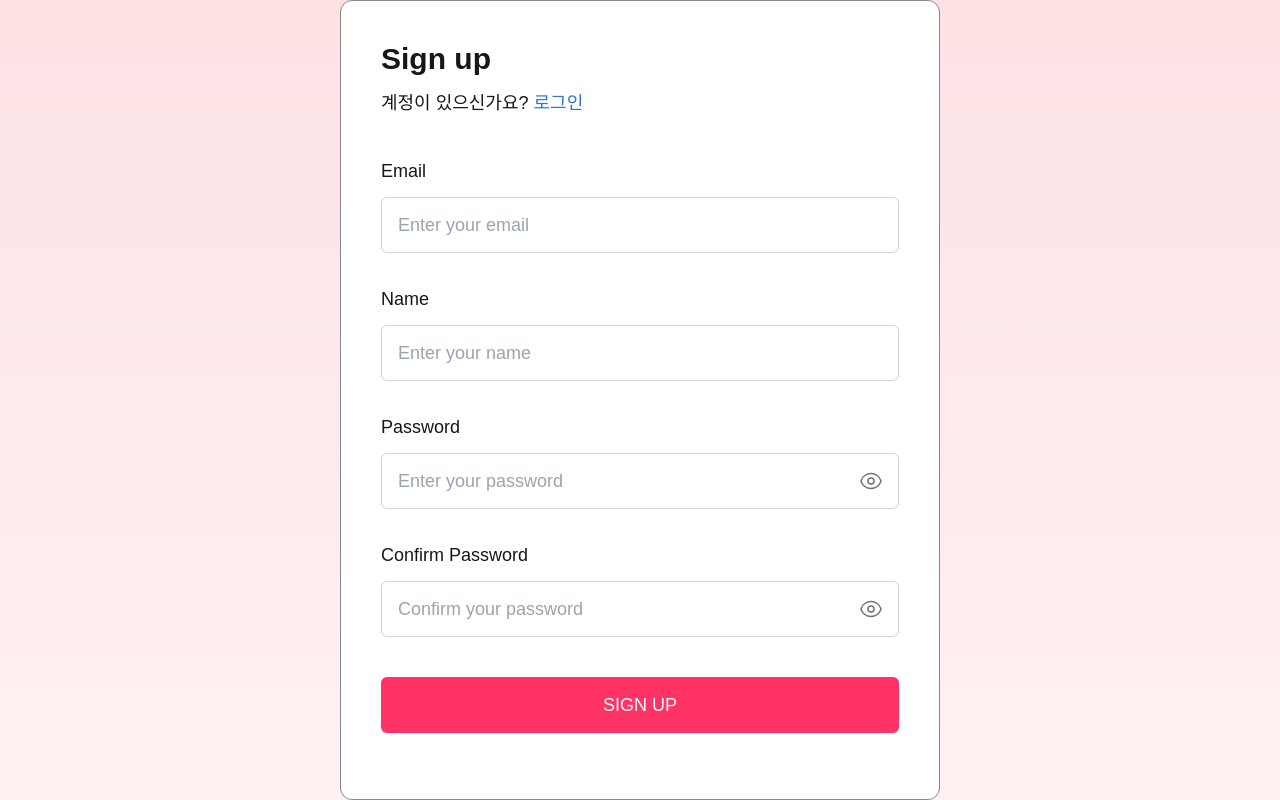
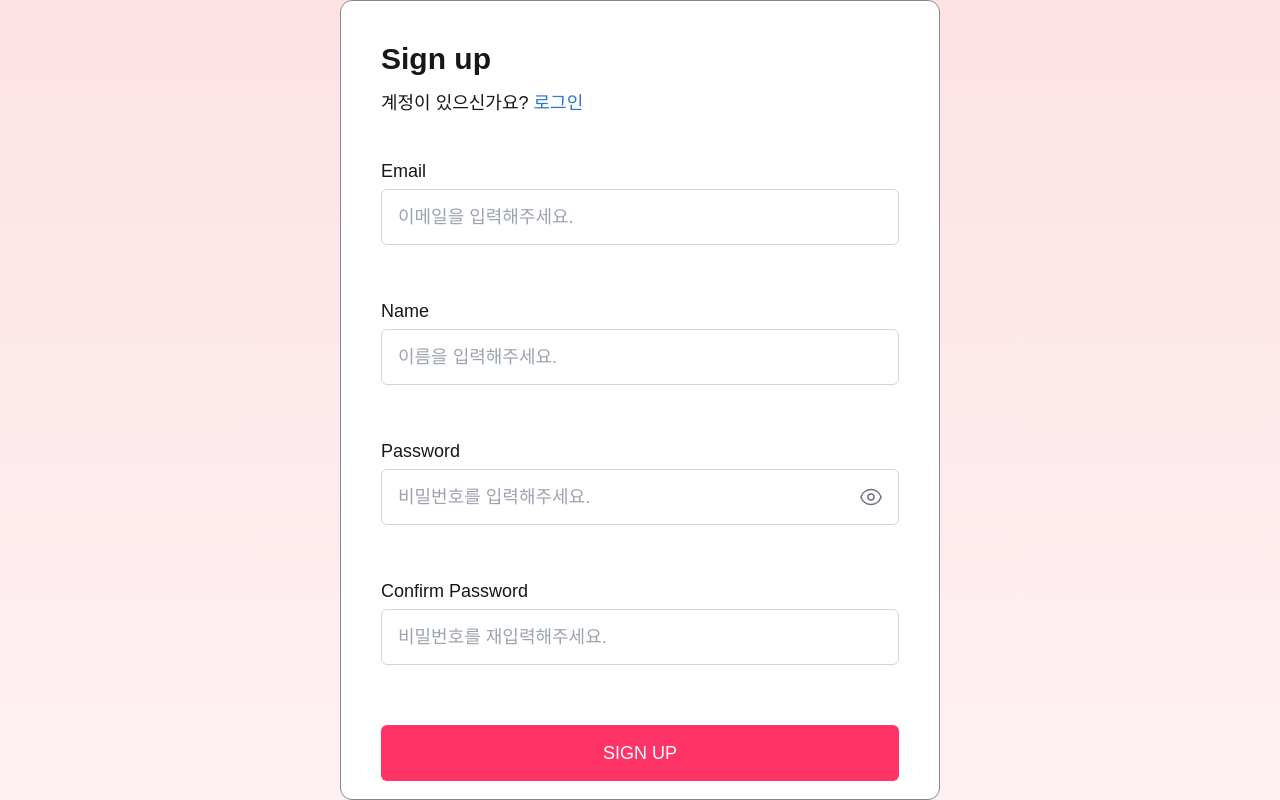
Before and after one commit to wf4-2/manitto, a Next.js app: page /signup in a window 1280 px wide. Built offline with nearby package versions, Linux system fonts and the light colour scheme.

Commit message:
✨ 로그인/회원가입 로직 구현

```diff
--- a/src/app/(auth)/actions.tsx
+++ b/src/app/(auth)/actions.tsx
@@ -3,29 +3,22 @@
 import { z } from 'zod';
 import { redirect } from 'next/navigation';
 
-// 유효성 검증 스키마
 const signupSchema = z
   .object({
-    email: z.string().email({ message: 'Invalid email address' }).trim(),
-    name: z.string().min(1, { message: 'Name is required' }).trim(),
+    email: z.string().email({ message: '이메일 형식이 올바르지 않습니다.' }).trim(),
+    name: z.string().min(1, { message: '이름은 필수입니다' }).trim(),
     password: z
       .string()
-      .min(8, { message: 'Password must be at least 8 characters' })
+      .min(8, { message: '비밀번호는 최소 8자 입니다.' })
       .trim(),
     confirmPassword: z.string().trim(),
   })
   .refine((data) => data.password === data.confirmPassword, {
-    message: 'Passwords do not match',
+    message: '비밀번호가 일치하지 않습니다.',
     path: ['confirmPassword'],
   });
 
-// 테스트용 사용자 저장소 (실제로는 데이터베이스 연동 필요)
-interface User {
-  email: string;
-  name: string;
-  password: string;
-}
-const users: User[] = [];
+const users: { email: string; name: string; password: string }[] = [];
 
 // 회원가입 함수
 export async function signup(formData: FormData): Promise<{
@@ -57,6 +50,30 @@ export async function signup(formData: FormData): Promise<{
   users.push({ email, name, password });
   console.log('User registered:', { email, name });
 
-  // 5. 성공 시 대시보드로 리다이렉트
+  // 5. 성공 시 리다이렉트
+  redirect('/login');
+}
+
+// 로그인 함수
+export async function login(formData: FormData): Promise<{
+  errors: Record<string, string[]>;
+} | void> {
+  // 1. 데이터 추출
+  const parsedData = Object.fromEntries(formData) as Record<string, string>;
+  const { email, password } = parsedData;
+
+  // 2. 사용자 확인 (테스트 저장소 사용)
+  const user = users.find(
+    (user) => user.email === email && user.password === password
+  );
+  if (!user) {
+    return {
+      errors: {
+        email: ['Invalid email or password'],
+      },
+    };
+  }
+
+  // 3. 성공 시 리다이렉트
   redirect('/lobby');
 }
--- a/src/app/page.tsx
+++ b/src/app/page.tsx
@@ -1,6 +1,7 @@
 "use client"
 
 import { motion } from "framer-motion"
+import Link from "next/link"
 
 export default function Page() {
   return (
@@ -27,7 +28,9 @@ export default function Page() {
             rotate: { duration: 5, repeat: Number.POSITIVE_INFINITY, ease: "easeInOut" },
           }}
         >
-          💌
+          <Link href="/login">
+            💌
+          </Link>
         </motion.div>
 
         {/* 서브타이틀 */}
--- a/src/components/LoginForm.tsx
+++ b/src/components/LoginForm.tsx
@@ -1,12 +1,29 @@
-"use client"
+"use client";
 
-import { useState } from "react"
+import { useState } from "react";
+import { login } from '../app/(auth)/actions';
 
 export default function LoginForm() {
-  const [showPassword, setShowPassword] = useState(false)
+  const [showPassword, setShowPassword] = useState(false);
+  const [errors, setErrors] = useState<Record<string, string[]>>({});
+
+  const handleSubmit = async (e: React.FormEvent<HTMLFormElement>) => {
+    e.preventDefault();
+    setErrors({}); // 기존 에러 초기화
+
+    const formData = new FormData(e.currentTarget);
+
+    const result = await login(formData);
+    if (result?.errors) {
+      setErrors(result.errors); // 서버에서 반환된 에러 설정
+    }
+  };
 
   return (
-    <div className="w-[600px] h-[800px] flex-shrink-0 rounded-[12px] border-[0.5px] border-[#878787] bg-white p-10 flex flex-col justify-between">
+    <form
+      onSubmit={handleSubmit}
+      className="w-[600px] h-[800px] flex-shrink-0 rounded-[12px] border-[0.5px] border-[#878787] bg-white p-10 flex flex-col justify-between"
+    >
       <div className="space-y-10">
         <div className="space-y-3">
           <h1 className="text-3xl font-semibold">Login</h1>
@@ -25,10 +42,14 @@ export default function LoginForm() {
             </label>
             <input
               id="email"
+              name="email"
               type="email"
-              placeholder="Enter your email"
+              placeholder="이메일을 입력해주세요."
               className="w-full h-14 px-4 py-2 text-lg border border-gray-300 rounded-md focus:outline-none focus:ring-2 focus:ring-[#2D76CE]"
             />
+            <p className="h-4 text-red-500 text-sm">
+              {errors.email?.[0] || ""}
+            </p>
           </div>
 
           <div className="space-y-3">
@@ -38,8 +59,9 @@ export default function LoginForm() {
             <div className="relative">
               <input
                 id="password"
+                name="password"
                 type={showPassword ? "text" : "password"}
-                placeholder="Enter your password"
+                placeholder="비밀번호를 입력해주세요."
                 className="w-full h-14 px-4 py-2 pr-12 text-lg border border-gray-300 rounded-md focus:outline-none focus:ring-2 focus:ring-[#2D76CE]"
               />
               <button
@@ -76,7 +98,11 @@ export default function LoginForm() {
                       strokeLinejoin="round"
                       d="M2.036 12.322a1.012 1.012 0 010-.639C3.423 7.51 7.36 4.5 12 4.5c4.638 0 8.573 3.007 9.963 7.178.07.207.07.431 0 .639C20.577 16.49 16.64 19.5 12 19.5c-4.638 0-8.573-3.007-9.963-7.178z"
                     />
-                    <path strokeLinecap="round" strokeLinejoin="round" d="M15 12a3 3 0 11-6 0 3 3 0 016 0z" />
+                    <path
+                      strokeLinecap="round"
+                      strokeLinejoin="round"
+                      d="M15 12a3 3 0 11-6 0 3 3 0 016 0z"
+                    />
                   </svg>
                 )}
               </button>
@@ -88,6 +114,6 @@ export default function LoginForm() {
           LOGIN
         </button>
       </div>
-    </div>
-  )
+    </form>
+  );
 }
--- a/src/components/SignupForm.tsx
+++ b/src/components/SignupForm.tsx
@@ -1,12 +1,29 @@
-"use client"
+"use client";
 
-import { useState } from "react"
+import { useState } from "react";
+import { signup } from "../app/(auth)/actions";
 
 export default function SignupForm() {
-  const [showPassword, setShowPassword] = useState(false)
+  const [showPassword, setShowPassword] = useState(false);
+  const [errors, setErrors] = useState<Record<string, string[]>>({});
+
+  const handleSubmit = async (e: React.FormEvent<HTMLFormElement>) => {
+    e.preventDefault();
+    setErrors({}); // 기존 에러 초기화
+
+    const formData = new FormData(e.currentTarget);
+
+    const result = await signup(formData);
+    if (result?.errors) {
+      setErrors(result.errors); // 서버에서 반환된 에러 설정
+    }
+  };
 
   return (
-    <div className="w-[600px] h-[800px] flex-shrink-0 rounded-[12px] border-[0.5px] border-[#878787] bg-white p-10 flex flex-col justify-between">
+    <form
+      onSubmit={handleSubmit}
+      className="w-[600px] h-[800px] flex-shrink-0 rounded-[12px] border-[0.5px] border-[#878787] bg-white p-10 flex flex-col justify-between"
+    >
       <div className="space-y-10">
         <div className="space-y-3">
           <h1 className="text-3xl font-semibold">Sign up</h1>
@@ -19,39 +36,51 @@ export default function SignupForm() {
         </div>
 
         <div className="space-y-8">
-          <div className="space-y-3">
+          {/* Email Field */}
+          <div className="space-y-1">
             <label htmlFor="email" className="text-lg font-medium">
               Email
             </label>
             <input
               id="email"
+              name="email"
               type="email"
-              placeholder="Enter your email"
+              placeholder="이메일을 입력해주세요."
               className="w-full h-14 px-4 py-2 text-lg border border-gray-300 rounded-md focus:outline-none focus:ring-2 focus:ring-[#2D76CE]"
             />
+            <p className="h-4 text-red-500 text-sm">
+              {errors.email?.[0] || ""}
+            </p>
           </div>
 
-          <div className="space-y-3">
+          {/* Name Field */}
+          <div className="space-y-1">
             <label htmlFor="name" className="text-lg font-medium">
               Name
             </label>
             <input
               id="name"
-              type="name"
-              placeholder="Enter your name"
+              name="name"
+              type="text"
+              placeholder="이름을 입력해주세요."
               className="w-full h-14 px-4 py-2 text-lg border border-gray-300 rounded-md focus:outline-none focus:ring-2 focus:ring-[#2D76CE]"
             />
+            <p className="h-4 text-red-500 text-sm">
+              {errors.name?.[0] || ""}
+            </p>
           </div>
 
-          <div className="space-y-3">
+          {/* Password Field */}
+          <div className="space-y-1">
             <label htmlFor="password" className="text-lg font-medium">
               Password
             </label>
             <div className="relative">
               <input
                 id="password"
+                name="password"
                 type={showPassword ? "text" : "password"}
-                placeholder="Enter your password"
+                placeholder="비밀번호를 입력해주세요."
                 className="w-full h-14 px-4 py-2 pr-12 text-lg border border-gray-300 rounded-md focus:outline-none focus:ring-2 focus:ring-[#2D76CE]"
               />
               <button
@@ -88,72 +117,44 @@ export default function SignupForm() {
                       strokeLinejoin="round"
                       d="M2.036 12.322a1.012 1.012 0 010-.639C3.423 7.51 7.36 4.5 12 4.5c4.638 0 8.573 3.007 9.963 7.178.07.207.07.431 0 .639C20.577 16.49 16.64 19.5 12 19.5c-4.638 0-8.573-3.007-9.963-7.178z"
                     />
-                    <path strokeLinecap="round" strokeLinejoin="round" d="M15 12a3 3 0 11-6 0 3 3 0 016 0z" />
+                    <path
+                      strokeLinecap="round"
+                      strokeLinejoin="round"
+                      d="M15 12a3 3 0 11-6 0 3 3 0 016 0z"
+                    />
                   </svg>
                 )}
               </button>
             </div>
+            <p className="h-4 text-red-500 text-sm">
+              {errors.password?.[0] || ""}
+            </p>
           </div>
 
-          <div className="space-y-3">
-            <label htmlFor="confirm" className="text-lg font-medium">
+          {/* Confirm Password Field */}
+          <div className="space-y-1">
+            <label htmlFor="confirmPassword" className="text-lg font-medium">
               Confirm Password
             </label>
             <div className="relative">
               <input
-                id="confirm"
-                type={showPassword ? "text" : "confirm"}
-                placeholder="Confirm your password"
+                id="confirmPassword"
+                name="confirmPassword"
+                type="password"
+                placeholder="비밀번호를 재입력해주세요."
                 className="w-full h-14 px-4 py-2 pr-12 text-lg border border-gray-300 rounded-md focus:outline-none focus:ring-2 focus:ring-[#2D76CE]"
               />
-              <button
-                type="button"
-                onClick={() => setShowPassword(!showPassword)}
-                className="absolute right-4 top-1/2 -translate-y-1/2 text-gray-500 hover:text-gray-700"
-              >
-                {showPassword ? (
-                  <svg
-                    xmlns="http://www.w3.org/2000/svg"
-                    fill="none"
-                    viewBox="0 0 24 24"
-                    strokeWidth={1.5}
-                    stroke="currentColor"
-                    className="w-6 h-6"
-                  >
-                    <path
-                      strokeLinecap="round"
-                      strokeLinejoin="round"
-                      d="M3.98 8.223A10.477 10.477 0 001.934 12C3.226 16.338 7.244 19.5 12 19.5c.993 0 1.953-.138 2.863-.395M6.228 6.228A10.45 10.45 0 0112 4.5c4.756 0 8.773 3.162 10.065 7.498a10.523 10.523 0 01-4.293 5.774M6.228 6.228L3 3m3.228 3.228l3.65 3.65m7.894 7.894L21 21m-3.228-3.228l-3.65-3.65m0 0a3 3 0 10-4.243-4.243m4.242 4.242L9.88 9.88"
-                    />
-                  </svg>
-                ) : (
-                  <svg
-                    xmlns="http://www.w3.org/2000/svg"
-                    fill="none"
-                    viewBox="0 0 24 24"
-                    strokeWidth={1.5}
-                    stroke="currentColor"
-                    className="w-6 h-6"
-                  >
-                    <path
-                      strokeLinecap="round"
-                      strokeLinejoin="round"
-                      d="M2.036 12.322a1.012 1.012 0 010-.639C3.423 7.51 7.36 4.5 12 4.5c4.638 0 8.573 3.007 9.963 7.178.07.207.07.431 0 .639C20.577 16.49 16.64 19.5 12 19.5c-4.638 0-8.573-3.007-9.963-7.178z"
-                    />
-                    <path strokeLinecap="round" strokeLinejoin="round" d="M15 12a3 3 0 11-6 0 3 3 0 016 0z" />
-                  </svg>
-                )}
-              </button>
             </div>
+            <p className="h-4 text-red-500 text-sm">
+              {errors.confirmPassword?.[0] || ""}
+            </p>
           </div>
         </div>
-
-
 
         <button className="w-full h-14 bg-[#ff3366] hover:bg-pink-300/90 text-white text-lg font-medium rounded-md transition-colors">
           SIGN UP
         </button>
       </div>
-    </div>
-  )
+    </form>
+  );
 }
```
